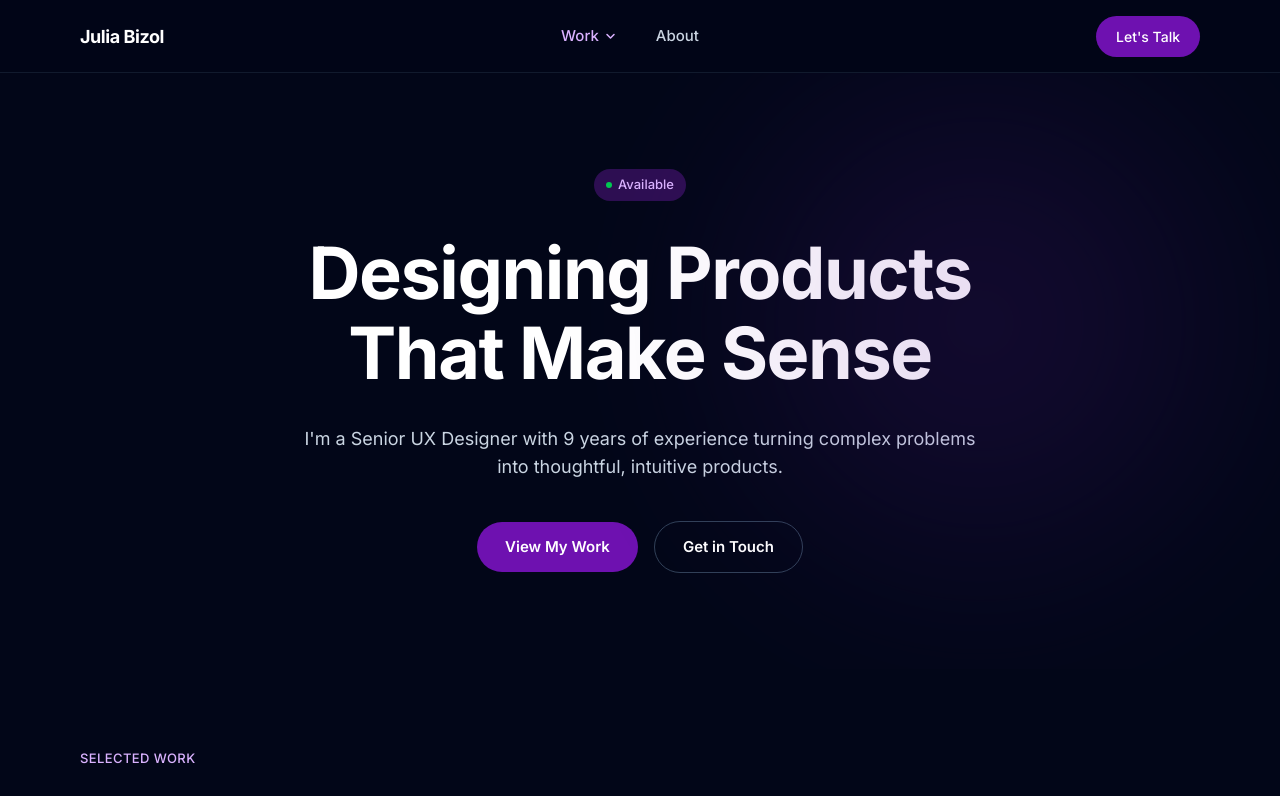
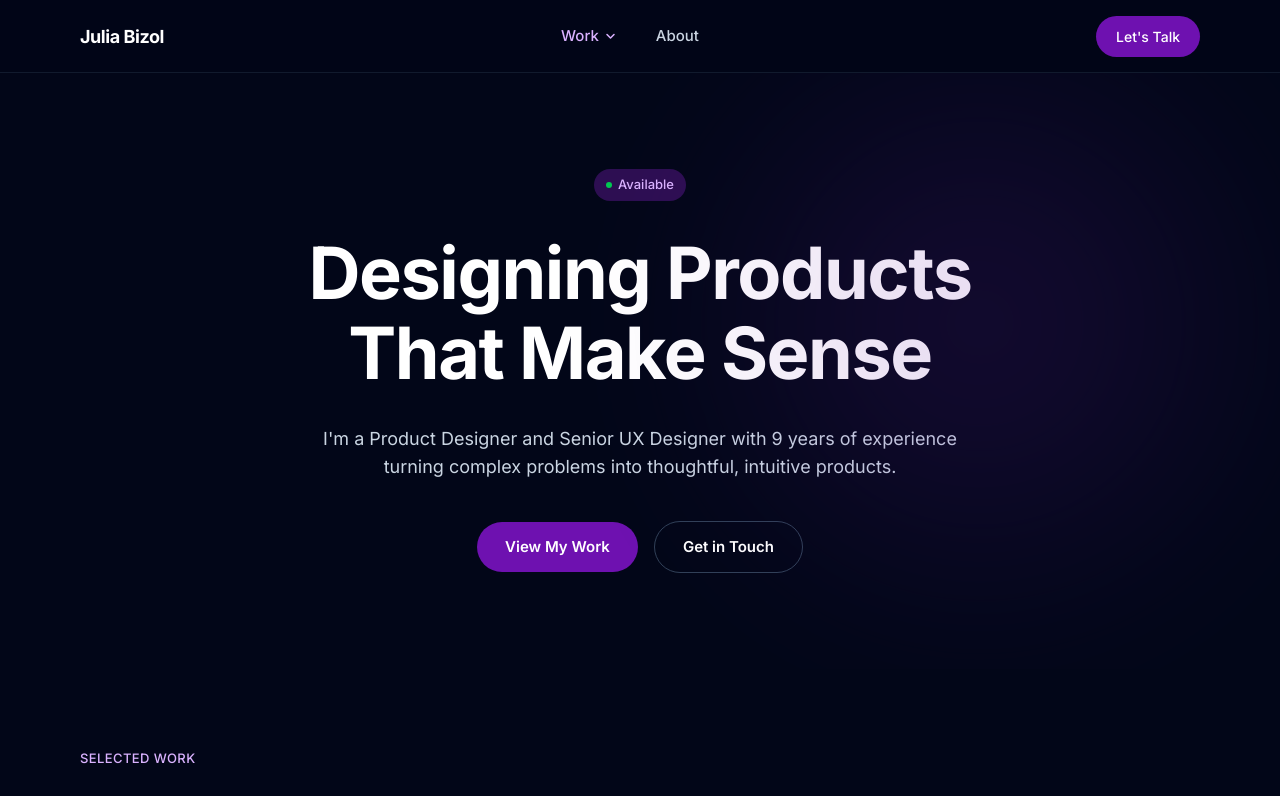
Before and after one commit to juliabizol/julia-portfolio, a Next.js app: page / in a window 1280 px wide. Shown: the top 796 px of the page. Built offline with nearby package versions, Linux system fonts and the light colour scheme.

Commit message:
Update Hero subtitle to include Product Designer positioning

```diff
--- a/src/components/hero.tsx
+++ b/src/components/hero.tsx
@@ -27,8 +27,9 @@ export function Hero() {
 
       {/* Subtitle */}
       <p className="mt-6 md:mt-8 max-w-[540px] lg:max-w-[680px] text-[16px] md:text-[18px] leading-[26px] md:leading-[28px] text-slate-300">
-        I&apos;m a Senior UX Designer with 9 years of experience turning complex
-        problems into thoughtful, intuitive products.
+        I&apos;m a Product Designer and Senior UX Designer with 9 years of
+        experience turning complex problems into thoughtful, intuitive
+        products.
       </p>
 
       {/* CTAs */}
```
